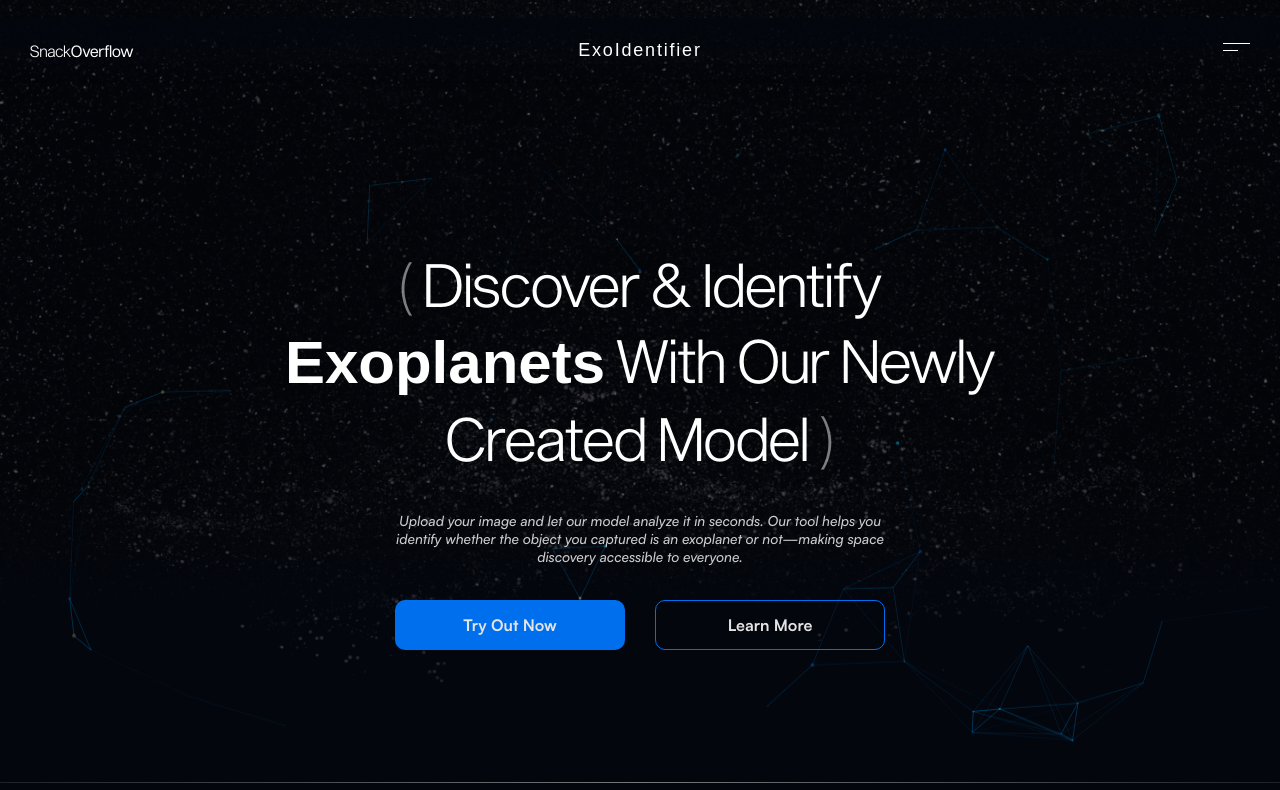
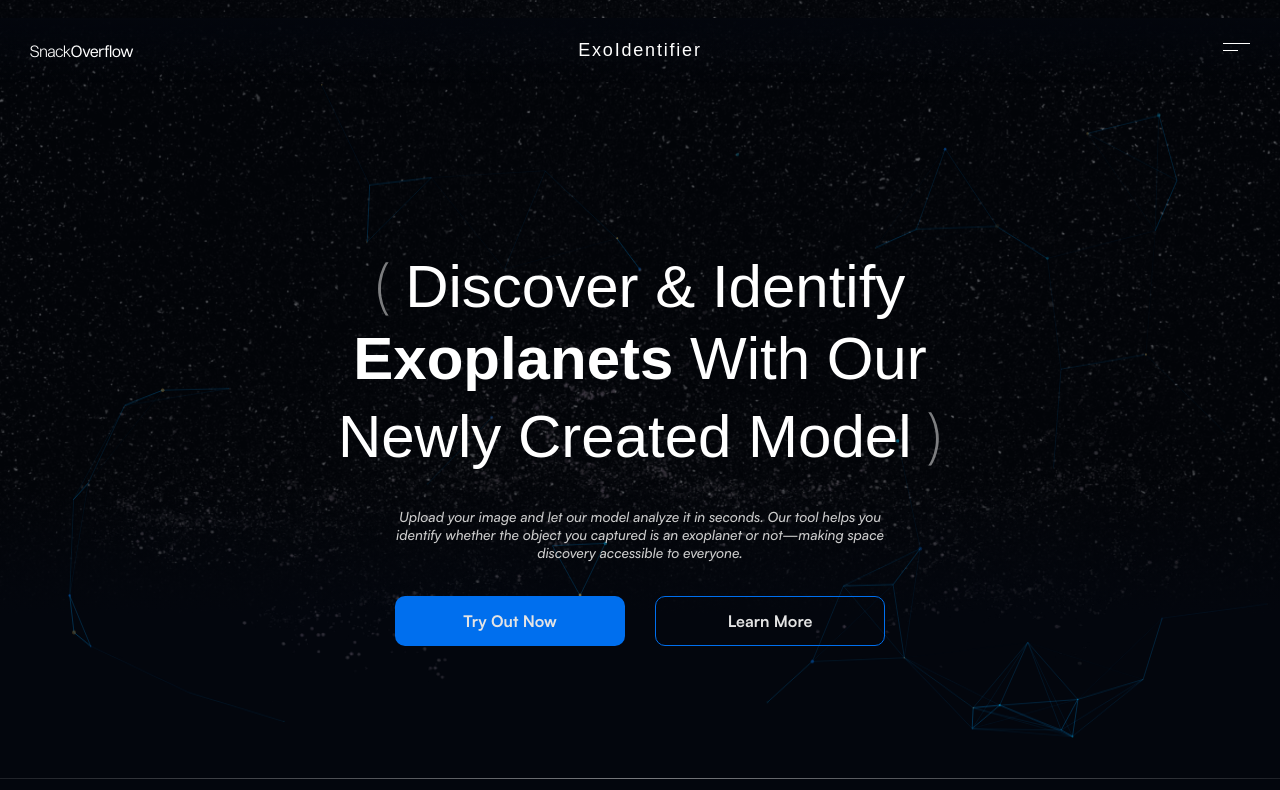
Before and after one commit to HazemYacop/ExoIdentifierNASA, a Django app: page / in a window 1280 px wide. Shown: the top 790 px of the page. Run offline with Django 5.2, Linux system fonts and the light colour scheme; some web fonts are replaced.

Commit message:
fixed hero title font

```diff
--- a/main/static/main/home.css
+++ b/main/static/main/home.css
@@ -210,7 +210,7 @@ body {
 }
 
 #hero-title {
-    font-family: 'Sequel Sans Display', 'Sequel Sans', 'Sequel', sans-serif;
+    font-family: 'Sequel Sans', 'Sequel', sans-serif;
     font-weight: 300;
     font-size: 60px;
     color: #fff;
```
